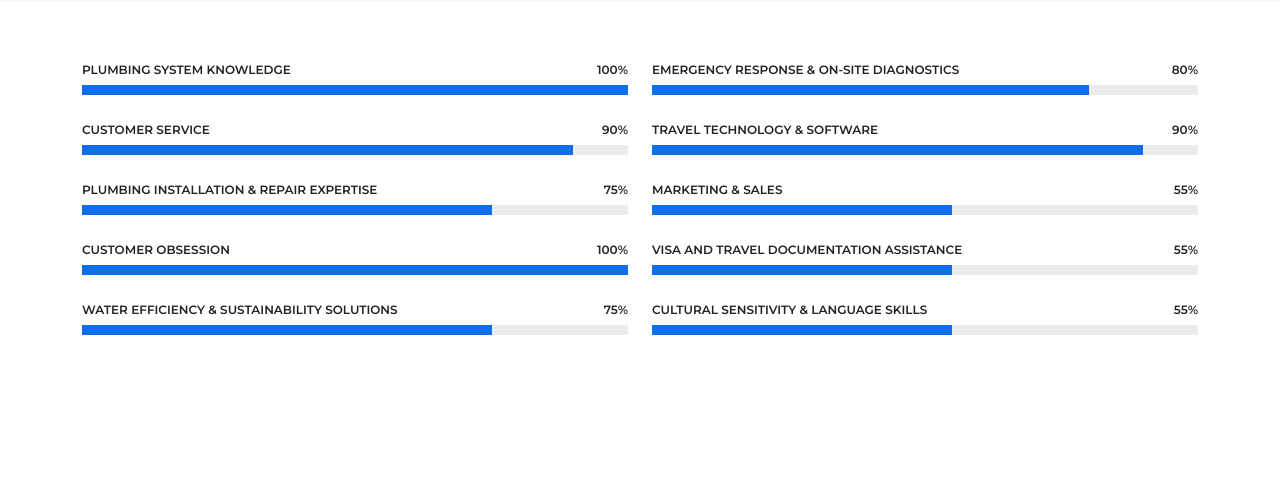
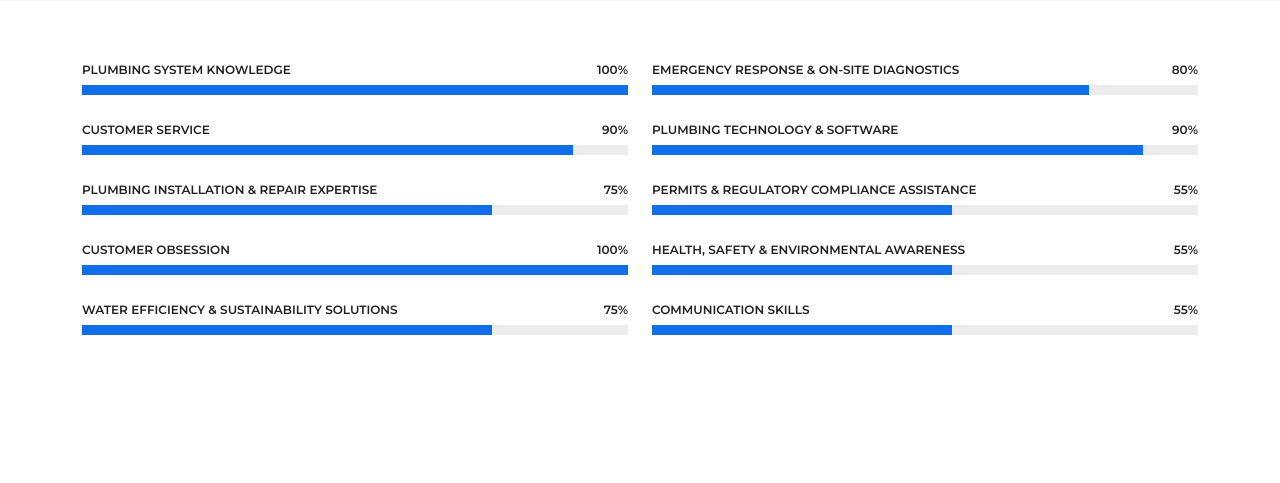
Before and after one commit to Carrington-dev/drainexpertz, a Flask app: page /about in a window 1280 px wide. Shown: the part 1578-2061 px from the top of the page. Run offline with Flask 3, Linux system fonts and the light colour scheme; some libraries are stand-ins or nearby versions.

Commit message:
Update about.html
Co-Authored-By: Stemgon <165911512+stemgon@users.noreply.github.com>
Co-Authored-By: Carrington Muleya <79579279+carrington-dev@users.noreply.github.com>

```diff
--- a/src/templates/about.html
+++ b/src/templates/about.html
@@ -163,28 +163,28 @@
         </div><!-- End Skills Item -->
 
         <div class="progress">
-          <span class="skill"><span>Travel Technology & Software</span> <i class="val">90%</i></span>
+          <span class="skill"><span>Plumbing Technology & Software</span> <i class="val">90%</i></span>
           <div class="progress-bar-wrap">
             <div class="progress-bar" role="progressbar" aria-valuenow="90" aria-valuemin="0" aria-valuemax="100"></div>
           </div>
         </div><!-- End Skills Item -->
 
         <div class="progress">
-          <span class="skill"><span>Marketing & Sales</span> <i class="val">55%</i></span>
+          <span class="skill"><span>Permits & Regulatory Compliance Assistance</span> <i class="val">55%</i></span>
           <div class="progress-bar-wrap">
             <div class="progress-bar" role="progressbar" aria-valuenow="55" aria-valuemin="0" aria-valuemax="100"></div>
           </div>
         </div><!-- End Skills Item -->
 
         <div class="progress">
-          <span class="skill"><span>Visa and Travel Documentation Assistance</span> <i class="val">55%</i></span>
+          <span class="skill"><span>Health, Safety & Environmental Awareness</span> <i class="val">55%</i></span>
           <div class="progress-bar-wrap">
             <div class="progress-bar" role="progressbar" aria-valuenow="55" aria-valuemin="0" aria-valuemax="100"></div>
           </div>
         </div><!-- End Skills Item -->
 
         <div class="progress">
-          <span class="skill"><span>Cultural Sensitivity & Language Skills</span> <i class="val">55%</i></span>
+          <span class="skill"><span>Communication Skills</span> <i class="val">55%</i></span>
           <div class="progress-bar-wrap">
             <div class="progress-bar" role="progressbar" aria-valuenow="55" aria-valuemin="0" aria-valuemax="100"></div>
           </div>
```
